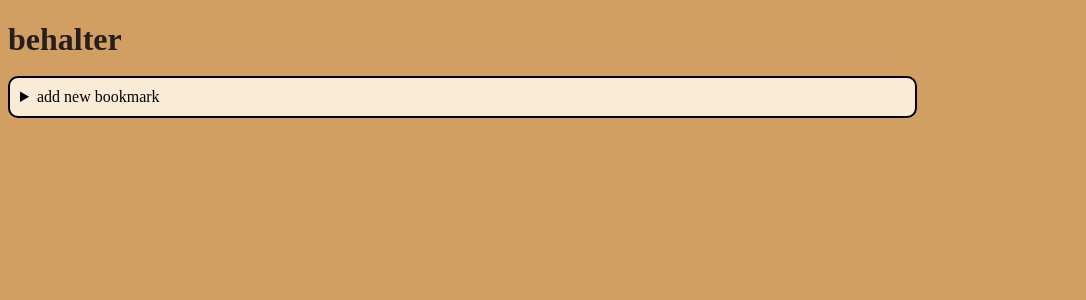
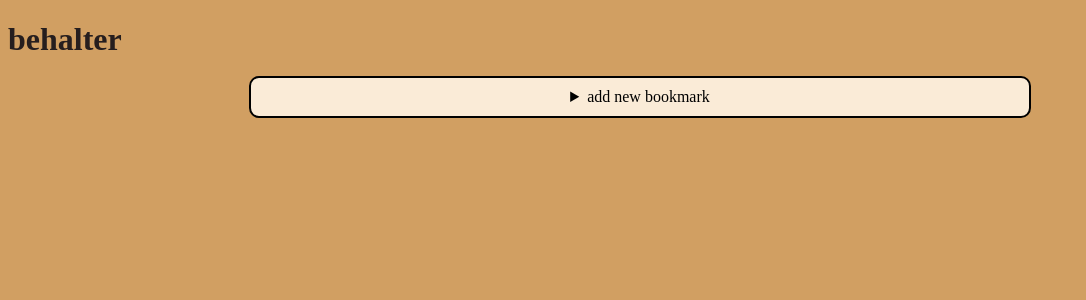
Before and after one commit to nunq/behalter, a Flask app: page / in a window 1280 px wide. Shown: the top 300 px of the page, without its empty margins (0-1086 px from the left). Run offline with Flask 2, Linux system fonts and the light colour scheme; data that the repository does not hold is empty.

Commit message:
fine tune for mobile

```diff
--- a/static/style.css
+++ b/static/style.css
@@ -9,9 +9,9 @@ h1 {
 }
 #wrapper {
   display: grid;
-  grid-template-columns: repeat(auto-fit, minmax(420px, 1fr));
+  grid-template-columns: repeat(auto-fit, minmax(350px, 1fr));
   grid-template-rows: masonry;
-  grid-gap: 1rem;
+  grid-gap: 0.5rem;
   margin: 0;
   padding-left: 0.3rem;
   padding-right: 0.3rem;
@@ -21,7 +21,6 @@ h1 {
   padding: 10px;
   border-radius: 10px;
   border: 2px solid black;
-  width: 70%;
 }
 #add-table {
   display: table;
@@ -90,3 +89,13 @@ textarea {
 details:hover {
   cursor: pointer;
 }
+@media only screen and (min-width: 800px) {
+  #add-dialog {
+    width: 60%;
+    text-align: center;
+    margin: auto;
+  }
+  #add-table > div > label {
+    text-align: left;
+  }
+}
```
